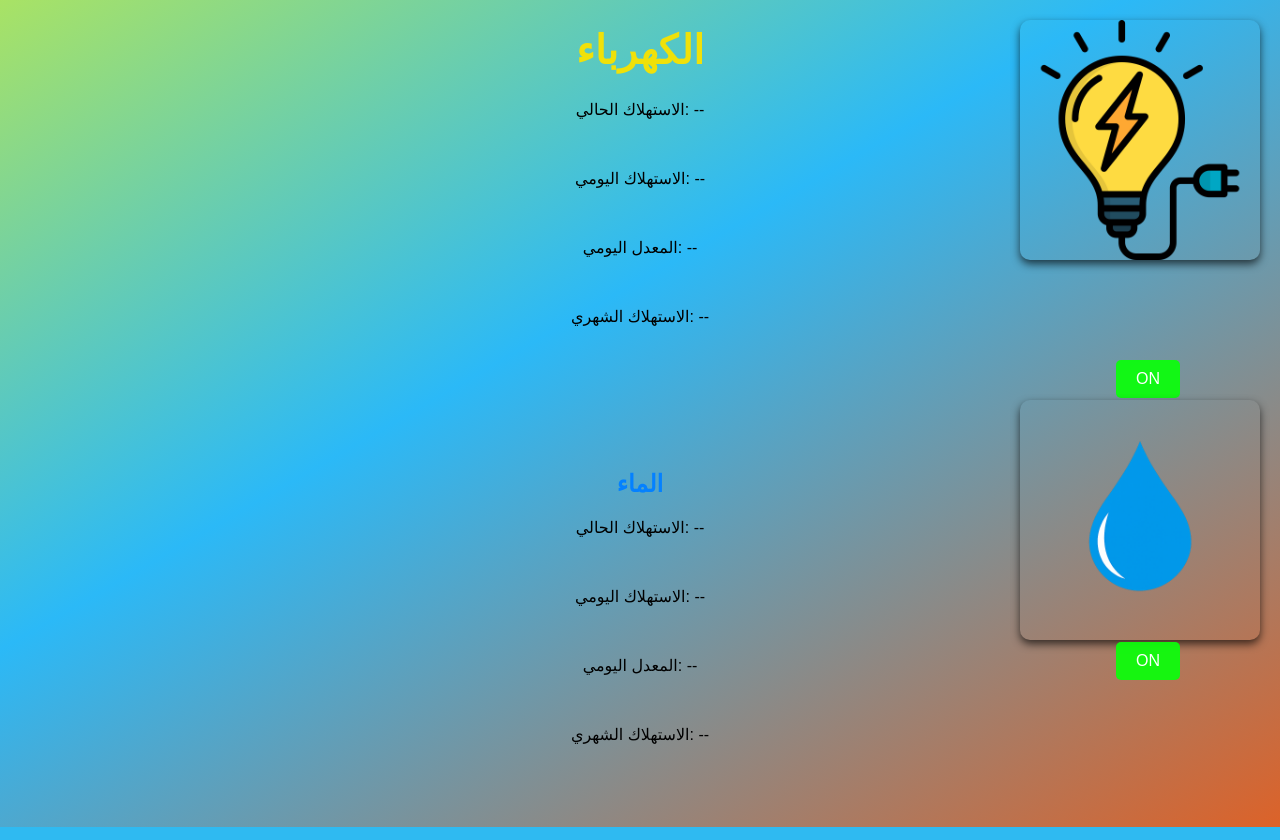
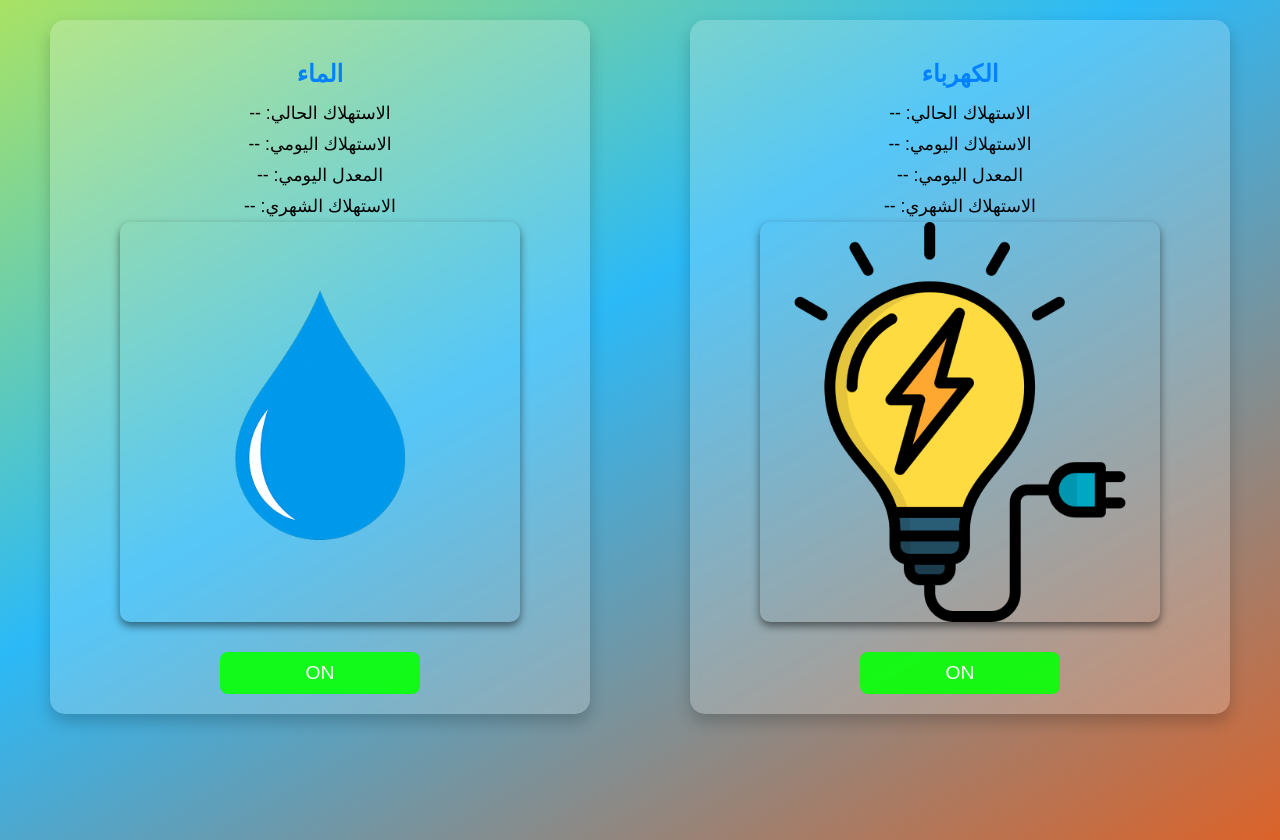
Before and after one commit to lmsatwfer/-, a Flask app: page /index.html in a window 1280 px wide. Run offline with Flask 3, Linux system fonts and the light colour scheme.

Commit message:
Update index.html

```diff
--- a/templates/index.html
+++ b/templates/index.html
@@ -1,5 +1,5 @@
 <!DOCTYPE html>
-<html lang="ar">
+<html lang="ar" dir="rtl">
 <head>
     <meta charset="UTF-8">
     <meta name="viewport" content="width=device-width, initial-scale=1.0">
@@ -7,118 +7,120 @@
     <style>
         body {
             font-family: 'Tajawal', sans-serif;
-            background-image: linear-gradient(150deg, rgb(255,255,0)15%,rgb(43,185,247), rgb(255,81,0)85%);
+            font-size: 16px;
+            text-align: center;
+            background-image: linear-gradient(150deg, rgb(255,255,0) 15%, rgb(43,185,247), rgb(255,81,0) 85%);
+            background-size: 200% 200%;
             margin: 0;
-            padding: 0;
-            text-align: center;
+            padding: 20px;
+            min-height: 100vh;
+            display: flex;
+            flex-direction: column;
+            align-items: center;
             animation: color 10s linear infinite;
-            height: 100vh;
-            background-size: 200% 200%;
         }
-
-        h2 {
+        h1, h2 {
             color: #0481ff;
-            text-align: center;
-            margin-top: 110px;
+            margin-bottom: 10px;
         }
-
-        h1 {
-            font-size: 2.5rem;
-            font-weight: 700;
-            color: rgb(240, 225, 9);
+        .container {
+            display: flex;
+            justify-content: center;
+            flex-wrap: wrap;
+            gap: 100px;
+            width: 100%;
+            max-width: 1200px;
         }
-
-        img {
-            direction: rtl;
-            max-width: 100%;
-            height: auto;
-            border-radius: 10px;
-            box-shadow: 0 4px 8px rgba(0, 0, 0, 0.671);
+        .box-shadow{
+            background: rgba(255, 255, 255, 0.2);
+            border-radius: 15px;
+            padding: 20px;
+            box-shadow: 0 8px 16px rgba(0,0,0,0.2);
+            backdrop-filter: blur(5px);
+            flex: 1 1 45%;
+            max-width: 500px;
+            display: flex;
+            flex-direction: column;
+            align-items: center;
             transition: transform 0.3s ease;
         }
+        .box-shadow:hover {
+            transform: translateY(-10px);
+        }
+        img {
+            max-width: 80%;
+            height: auto;
+            margin-bottom: 15px;
+            border-radius: 10px;
+            box-shadow: 0 4px 8px rgba(0, 0, 0, 0.5);
+            transition: transform 0.3s ease;
 
+        }
         img:hover {
             transform: scale(1.05);
         }
-
         button {
             background-color: rgba(10, 255, 10, 0.925);
             color: white;
             border: none;
             padding: 10px 20px;
-            font-size: 1rem;
-            border-radius: 5px;
+            font-size: 1.2rem;
+            border-radius: 8px;
             cursor: pointer;
-            margin: 10px 0;
+            margin-top: 15px;
+            width: 50%;
+            max-width: 200px;
         }
-
-        #electricity {
-            position: absolute;
-            right: 20px;
-            top: 20px;
-            height: 30vh;
+        button.off {
+            background-color: #FF0000;
         }
-
-        #water {
-            position: absolute;
-            right: 20px;
-            top: 50%;
-            height: 30vh;
-        }
-
-        .butele {
-            position: absolute;
-            right: 100px;
-            top: 350px;
-        }
-
-        .butwat {
-            position: absolute;
-            right: 100px;
-            bottom: 110px;
+        p {
+            margin: 5px 0;
+            font-size: 1.1rem;
         }
 
         @keyframes color {
-            0% {
-                background-position: 0% 50%;
+            0% { background-position: 0% 50%; }
+            50% { background-position: 100% 50%; }
+            100% { background-position: 0% 50%; }
         }
 
-            50% {
-                background-position: 100% 50%;
+        @media (max-width: 768px) {
+            .container {
+                flex-direction: column;
+                align-items: center;
             }
-
-            100% {
-                background-position: 0% 50%;
+            .card {
+                flex: 1 1 80%;
+                width: 90%;
             }
+            button {
+                width: 80%;
             }
-
-        .toggle-button.off {
-            background-color: #FF0000;
-        }
-
-        .toggle-button.on {
-            background-color: rgba(10, 255, 10, 0.925);
         }
     </style>
 </head>
 <body>
-    <h1>الكهرباء</h1>
-    <p>الاستهلاك الحالي: <span id="current-energy-electricity">--</span></p><br>
-    <p>الاستهلاك اليومي: <span id="daily-energy-electricity">--</span></p><br>
-    <p>المعدل اليومي: <span id="daily-avg-energy-electricity">--</span></p><br>
+    <div class="container">
+        <div class="box-shadow">
+            <h2>الكهرباء</h2>
+            <p>الاستهلاك الحالي: <span id="current-energy-electricity">--</span></p>
+            <p>الاستهلاك اليومي: <span id="daily-energy-electricity">--</span></p>
+            <p>المعدل اليومي: <span id="daily-avg-energy-electricity">--</span></p>
             <p>الاستهلاك الشهري: <span id="monthly-energy-electricity">--</span></p>
-    <img src="{{ url_for('static', filename='images/images.png') }}" id="electricity">
-    <button onclick="toggleDevice(this)" class="butele toggle-button on" id="powerButtonElectricity">ON</button>
-    <br>
-
+            <img src="images.png" id="electricity">
+            <button onclick="toggleDevice(this)" class="toggle-button on" id="powerButtonElectricity">ON</button>
+        </div>
+        <div class="box-shadow">
             <h2>الماء</h2>
-    <p>الاستهلاك الحالي: <span id="current-energy-water">--</span></p><br>
-    <p>الاستهلاك اليومي: <span id="daily-energy-water">--</span></p><br>
-    <p>المعدل اليومي: <span id="daily-avg-energy-water">--</span></p><br>
+            <p>الاستهلاك الحالي: <span id="current-energy-water">--</span></p>
+            <p>الاستهلاك اليومي: <span id="daily-energy-water">--</span></p>
+            <p>المعدل اليومي: <span id="daily-avg-energy-water">--</span></p>
             <p>الاستهلاك الشهري: <span id="monthly-energy-water">--</span></p>
-    <img src="{{ url_for('static', filename='images/water.png') }}" id="water">
-    <button onclick="toggleDevice(this)" class="butwat toggle-button on" id="powerButtonWater">ON</button>
-
+            <img src="water.png" id="water">
+            <button onclick="toggleDevice(this)" class="toggle-button on" id="powerButtonWater">ON</button>
+        </div>
+    </div>
     <script>
         document.addEventListener("DOMContentLoaded", function() {
             fetch('/get_device_data')
@@ -138,21 +140,12 @@
                 console.error("Error fetching device data:", error);
             });
         });
-
         function toggleDevice(button) {
             const deviceType = button.id.includes("Electricity") ? "electricity" : "water";
             const newState = button.classList.contains("on") ? "off" : "on";
-
-            if (button.classList.contains("on")) {
-                button.classList.remove("on");
-                button.classList.add("off");
-                button.textContent = "OFF";
-            } else {
-                button.classList.remove("off");
-                button.classList.add("on");
-                button.textContent = "ON";
-            }
-
+            button.classList.toggle("on");
+            button.classList.toggle("off");
+            button.textContent = newState.toUpperCase();
             fetch('/update_device_state', {
                 method: 'POST',
                 headers: {
```
Lines whose indentation alone changed are shown as unchanged.
